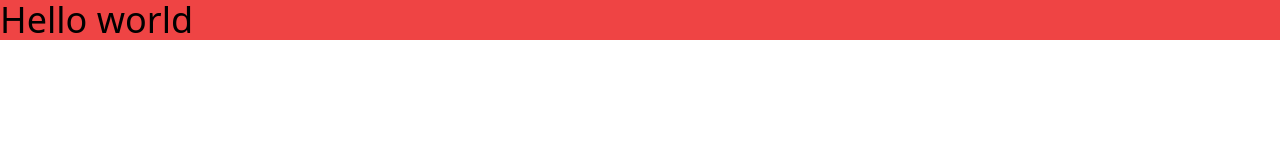
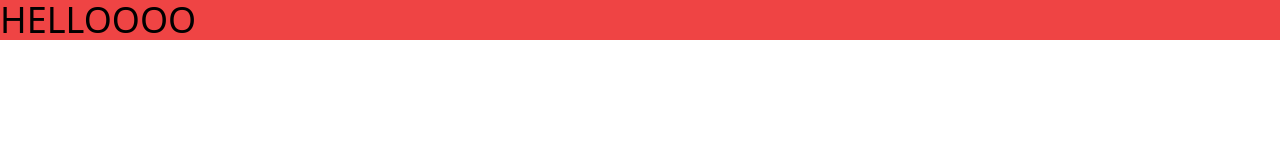
Before and after one commit to rfairooz/EmpowerHer, a Next.js app in the folder rosehack_proj/: page / in a window 1280 px wide. Shown: the top 160 px of the page. Built offline with nearby package versions, Linux system fonts and the light colour scheme.

Commit message:
Uploading files

```diff
--- a/rosehack_proj/package.json
+++ b/rosehack_proj/package.json
@@ -16,8 +16,8 @@
     "eslint": "8.31.0",
     "eslint-config-next": "13.1.2",
     "next": "13.1.2",
-    "react": "18.2.0",
-    "react-dom": "18.2.0",
+    "react": "^18.2.0",
+    "react-dom": "^18.2.0",
     "typescript": "4.9.4"
   },
   "devDependencies": {
--- a/rosehack_proj/src/pages/index.tsx
+++ b/rosehack_proj/src/pages/index.tsx
@@ -1,6 +1,6 @@
 import React from "react";
 const index = () => {
-  return <div className="text-4xl bg-red-500">Hello world</div>;
+  return <div className="text-4xl bg-red-500">HELLOOOO</div>;
 };
 
 export default index;
```
Also changed, not shown: 2 other files (tests, documents, lock files or other folders).
